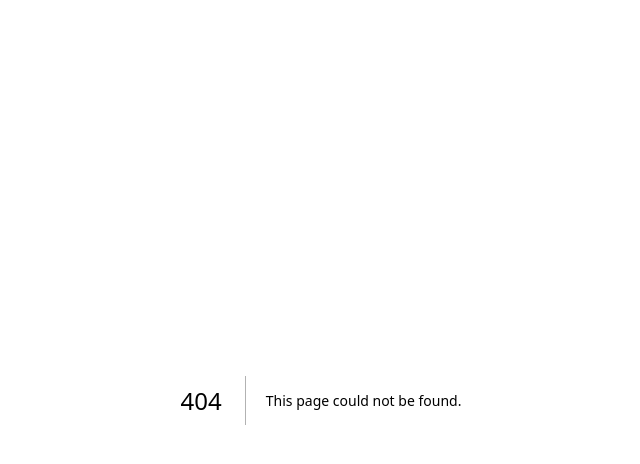
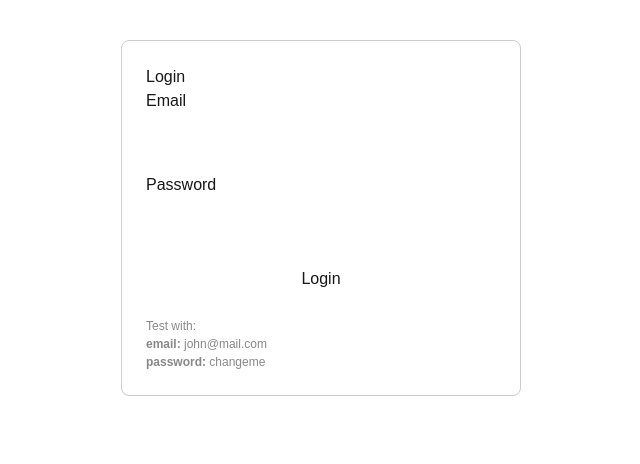
Before and after one commit to revou-fsse-feb25/milestone-3-anojumisa, a Next.js app: page /login in a window 1280 px wide. Before the commit this address had no page. Shown: the top 464 px of the page, without its empty margins (319-959 px from the left). Built offline with nearby package versions, Linux system fonts and the light colour scheme.

Commit message:
feat: setup authentication using manual auth

```diff
--- /dev/null
+++ b/src/app/dashboard/page.js
@@ -0,0 +1,29 @@
+"use client";
+import { useEffect } from "react";
+import { useRouter } from "next/navigation";
+
+export default function Dashboard() {
+	const router = useRouter();
+
+	useEffect(() => {
+		const token =
+			typeof window !== "undefined" && localStorage.getItem("access_token");
+		if (!token) {
+			router.replace("/login");
+		}
+	}, [router]);
+
+	const handleLogout = () => {
+		localStorage.removeItem("access_token");
+		router.replace("/login");
+	};
+
+	return (
+		<div>
+			<h2>Dashboard</h2>
+			<button onClick={handleLogout} style={{ marginTop: 20 }}>
+				Logout
+			</button>
+		</div>
+	);
+}
--- /dev/null
+++ b/src/app/login/page.js
@@ -0,0 +1,92 @@
+"use client";
+import { useState } from "react";
+
+export default function LoginPage() {
+	const [email, setEmail] = useState("");
+	const [password, setPassword] = useState("");
+	const [error, setError] = useState("");
+	const [loading, setLoading] = useState(false);
+
+	// Platzi Fake Store API login endpoint
+	// Docs: https://fakeapi.platzi.com/docs/authentication
+	const handleSubmit = async (e) => {
+		e.preventDefault();
+		setError("");
+		setLoading(true);
+
+		try {
+			const response = await fetch(
+				"https://api.escuelajs.co/api/v1/auth/login",
+				{
+					method: "POST",
+					headers: { "Content-Type": "application/json" },
+					body: JSON.stringify({ email, password }),
+				}
+			);
+
+			if (!response.ok) {
+				throw new Error("Invalid credentials");
+			}
+
+			const data = await response.json();
+			// data contains: access_token, refresh_token
+			// You can store the token in localStorage or cookies as needed
+			localStorage.setItem("access_token", data.access_token);
+			// Redirect or update UI as needed
+			alert("Login successful!");
+		} catch (err) {
+			setError(err.message || "Login failed");
+		} finally {
+			setLoading(false);
+		}
+	};
+
+	return (
+		<div
+			style={{
+				maxWidth: 400,
+				margin: "40px auto",
+				padding: 24,
+				border: "1px solid #ccc",
+				borderRadius: 8,
+			}}
+		>
+			<h2>Login</h2>
+			<form onSubmit={handleSubmit}>
+				<div style={{ marginBottom: 16 }}>
+					<label>Email</label>
+					<input
+						type="email"
+						value={email}
+						onChange={(e) => setEmail(e.target.value)}
+						required
+						style={{ width: "100%", padding: 8, marginTop: 4 }}
+					/>
+				</div>
+				<div style={{ marginBottom: 16 }}>
+					<label>Password</label>
+					<input
+						type="password"
+						value={password}
+						onChange={(e) => setPassword(e.target.value)}
+						required
+						style={{ width: "100%", padding: 8, marginTop: 4 }}
+					/>
+				</div>
+				{error && <div style={{ color: "red", marginBottom: 16 }}>{error}</div>}
+				<button
+					type="submit"
+					disabled={loading}
+					style={{ width: "100%", padding: 10 }}
+				>
+					{loading ? "Logging in..." : "Login"}
+				</button>
+			</form>
+			<div style={{ marginTop: 16, fontSize: 12, color: "#888" }}>
+				Test with: <br />
+				<b>email:</b> john@mail.com <br />
+				<b>password:</b> changeme
+			</div>
+		</div>
+	);
+}
```
